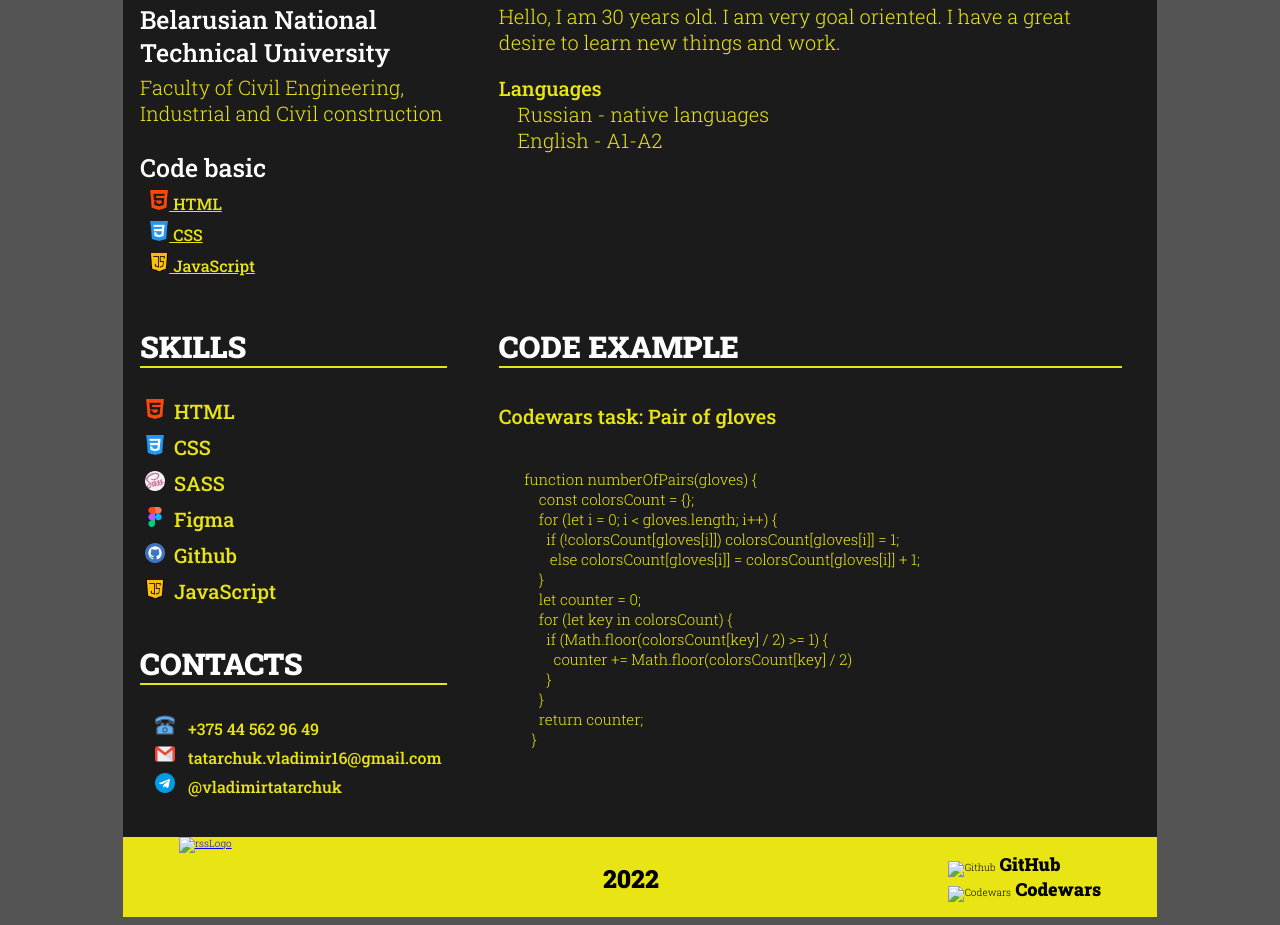
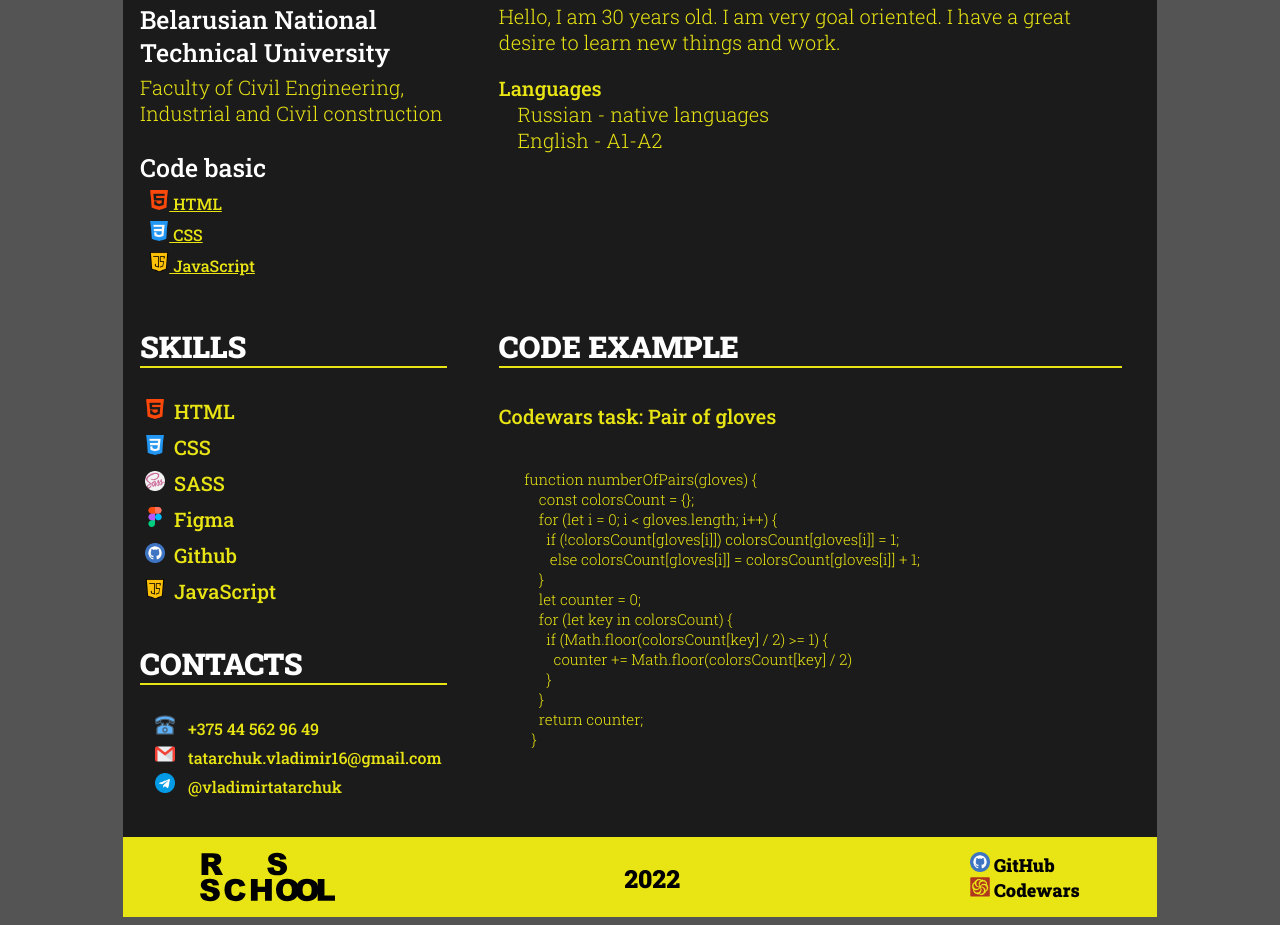
Before and after one commit to TatarchukVladimir/rsschool-cv, a plain HTML site: page index.html in a window 1280 px wide. Shown: the part 558-1483 px from the top of the page. Drawn offline with Linux system fonts and the light colour scheme; the site is published under a folder, as on GitHub Pages, so addresses that start at the root find nothing.

Commit message:
fix: footer icons

```diff
--- a/index.html
+++ b/index.html
@@ -141,19 +141,19 @@
         <div class="wrapper">
             <section class="rssLogo">
                 <a href="https://rs.school/js/" class="rssLink" target="_blank">
-                    <img src="/images,icons/rssLogo.svg" alt="rssLogo" class="rssLogoIcon">
+                    <img src="images,icons/rssLogo.svg" alt="rssLogo" class="rssLogoIcon">
                 </a>
                 <p class="footer__date">2022</p>
                 <div class="footer__content">
                     <div class="footer__content__container">
                         <a href="https://github.com/TatarchukVladimir" class="footer__link" target="_blank">
-                            <img src="/images,icons/githubIcon.png" alt="Github" class="footer__icon">
+                            <img src="images,icons/githubIcon.png" alt="Github" class="footer__icon">
                             GitHub
                         </a>
                     </div>
                     <div class="footer__content__container">
                         <a class="footer__link" href="https://www.codewars.com/users/rsschool_a95cf17ae817fc50" target="_blank">
-                            <img src="/images,icons/codewarsLogo.svg" alt="Codewars" class="footer__icon">
+                            <img src="images,icons/codewarsLogo.svg" alt="Codewars" class="footer__icon">
                             Codewars
                         </a>
                     </div>
```
